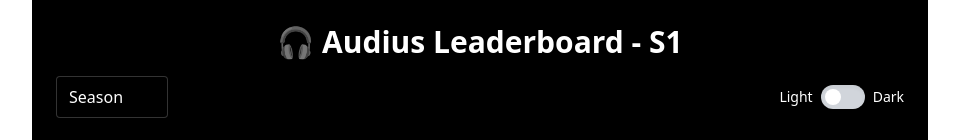
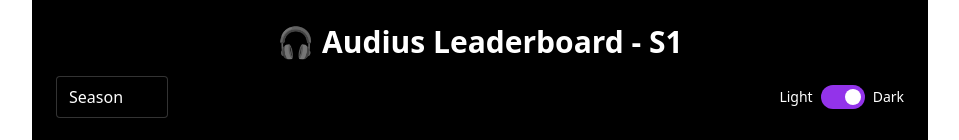
Before and after one commit to Broey/audius-leaderboard, a Next.js app: page / in a window 1280 px wide. Shown: the top 140 px of the page, without its empty margins (160-1119 px from the left). Built offline with nearby package versions, Linux system fonts and the light colour scheme.

Commit message:
Update switch.jsx

```diff
--- a/components/ui/switch.jsx
+++ b/components/ui/switch.jsx
@@ -4,11 +4,11 @@
       <input
         type="checkbox"
         checked={checked}
-        onChange={e => onCheckedChange(e.target.checked)}
-        className="sr-only"
+        onChange={(e) => onCheckedChange(e.target.checked)}
+        className="sr-only peer"
       />
-      <div className="w-11 h-6 bg-gray-300 rounded-full shadow-inner transition peer-checked:bg-purple-600"></div>
-      <div className="dot absolute left-1 top-1 bg-white w-4 h-4 rounded-full transition peer-checked:translate-x-5"></div>
+      <div className="w-11 h-6 bg-gray-300 rounded-full peer-checked:bg-purple-600 transition-colors"></div>
+      <div className="absolute left-1 top-1 bg-white w-4 h-4 rounded-full transition-transform duration-300 peer-checked:translate-x-5"></div>
     </label>
   );
 }
```
